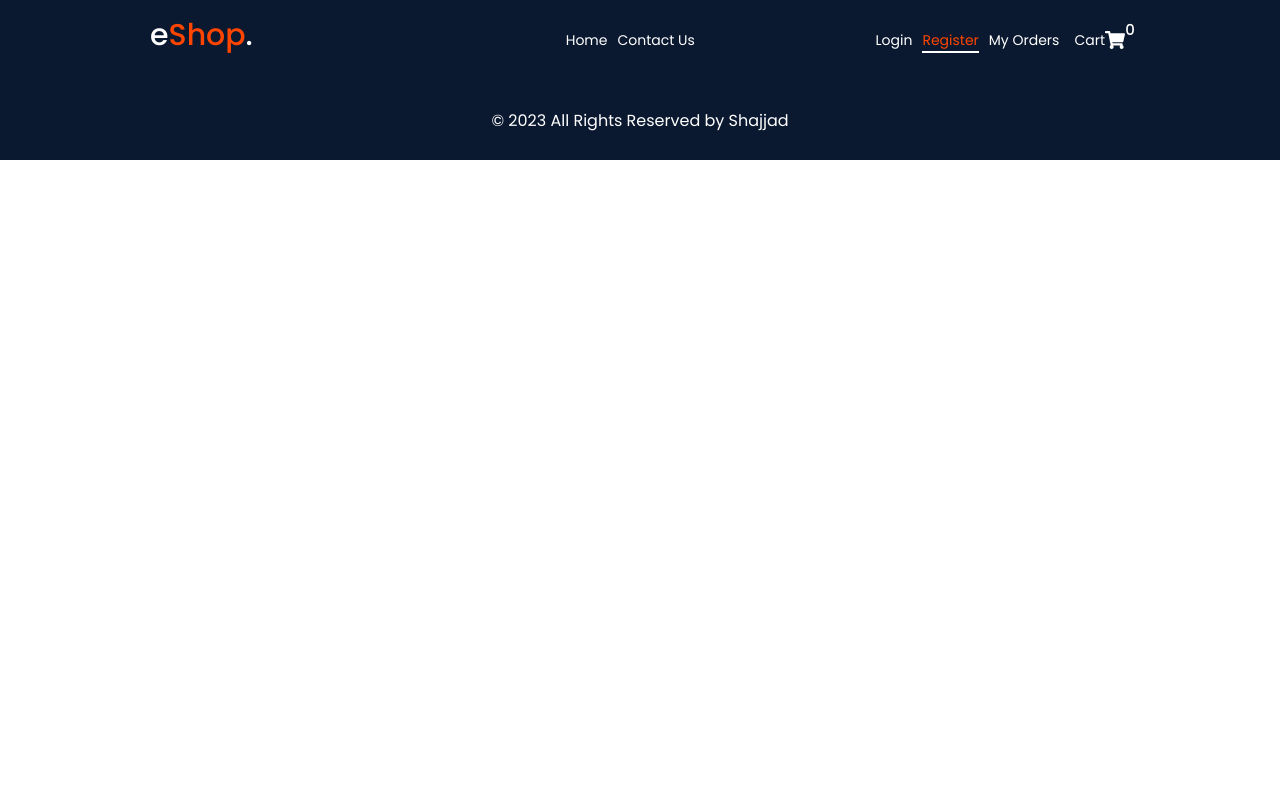
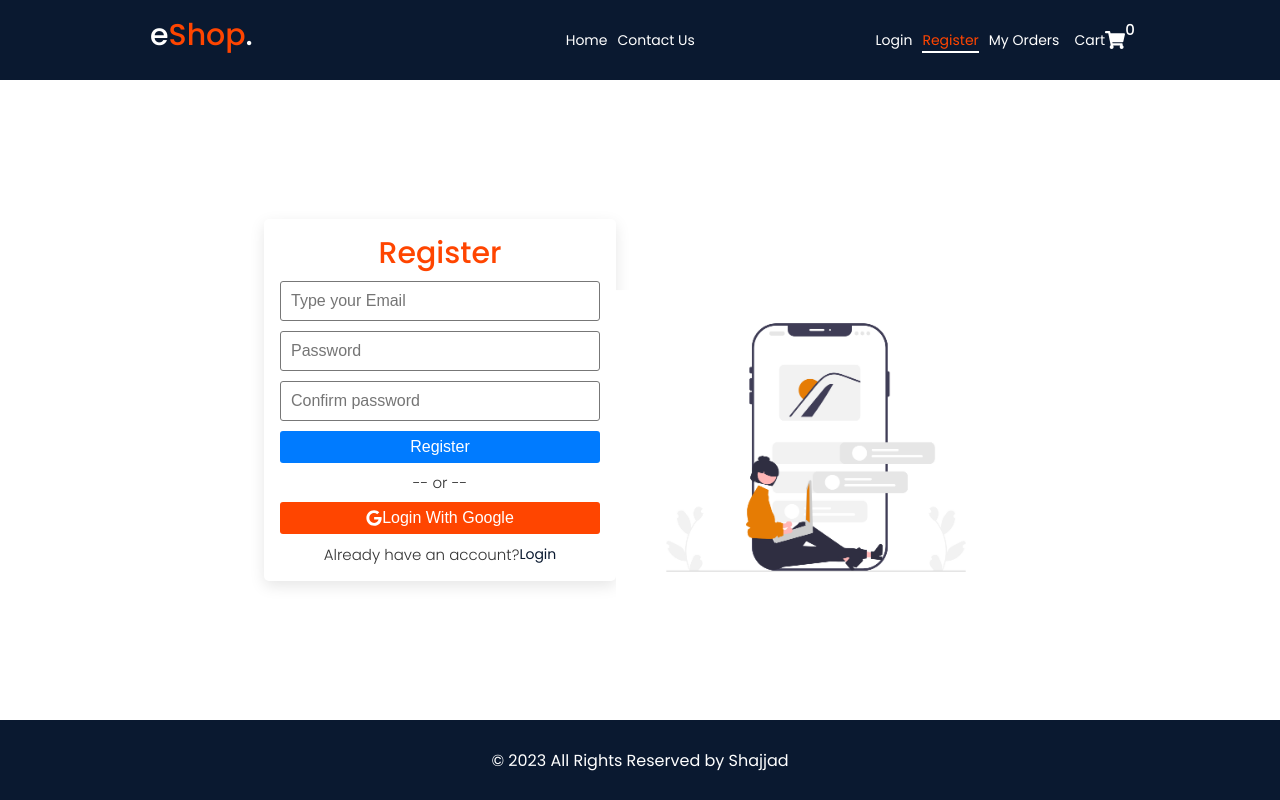
Before and after one commit to shagors/resoluteai-task-a, a React (Create React App) app: page /register in a window 1280 px wide. Built offline with nearby package versions, Linux system fonts and the light colour scheme.

Commit message:
login register and reset page design and route set for all pages and connection make them

```diff
--- a/src/App.js
+++ b/src/App.js
@@ -4,7 +4,7 @@ import { BrowserRouter, Routes, Route } from "react-router-dom";
 // components call
 import { Header, Footer } from "./components";
 // pages call
-import { Home, Contact } from "./pages";
+import { Home, Contact, Login, Register, Reset } from "./pages";
 
 function App() {
   return (
@@ -14,6 +14,9 @@ function App() {
         <Routes>
           <Route path="/" element={<Home />} />
           <Route path="/contact" element={<Contact />} />
+          <Route path="/login" element={<Login />} />
+          <Route path="/register" element={<Register />} />
+          <Route path="/reset" element={<Reset />} />
         </Routes>
         <Footer />
       </BrowserRouter>
--- /dev/null
+++ b/src/components/card/Card.js
@@ -0,0 +1,8 @@
+import React from "react";
+import styles from "./Card.module.scss";
+
+const Card = ({ children, cardClass }) => {
+  return <div className={`${styles.card} ${cardClass}`}>{children}</div>;
+};
+
+export default Card;
--- /dev/null
+++ b/src/components/card/Card.module.scss
@@ -0,0 +1,6 @@
+.card {
+    border: 1px solid transparent;
+    border-radius: 5px;
+    box-shadow: var(--box-shadow);
+    overflow: hidden;
+}
--- a/src/pages/auth/Login.js
+++ b/src/pages/auth/Login.js
@@ -1,8 +1,39 @@
 import React from "react";
 import styles from "./auth.module.scss";
+import loginImg from "../../assets/login.png";
+import { Link } from "react-router-dom";
+import { FaGoogle } from "react-icons/fa";
+import Card from "../../components/card/Card";
 
 const Login = () => {
-  return <div>Login</div>;
+  return (
+    <section className={`container ${styles.auth}`}>
+      <div className={styles.img}>
+        <img src={loginImg} alt="Login" width="400" />
+      </div>
+      <Card>
+        <div className={styles.form}>
+          <h2>Login</h2>
+          <form>
+            <input type="email" placeholder="Type your Email" required />
+            <input type="password" placeholder="Type your password" required />
+            <button className="--btn --btn-primary --btn-block">Login</button>
+            <div className={styles.links}>
+              <Link to="/reset">Forgot Password</Link>
+            </div>
+            <p>-- or --</p>
+          </form>
+          <button className="--btn --btn-danger --btn-block">
+            <FaGoogle color="#fff" /> Login With Google
+          </button>
+          <span className={styles.register}>
+            <p>Don't have an account? </p>
+            <Link to="/register">Register</Link>
+          </span>
+        </div>
+      </Card>
+    </section>
+  );
 };
 
 export default Login;
--- a/src/pages/auth/Register.js
+++ b/src/pages/auth/Register.js
@@ -1,8 +1,40 @@
 import React from "react";
+import { FaGoogle } from "react-icons/fa";
+import { Link } from "react-router-dom";
+import Card from "../../components/card/Card";
 import styles from "./auth.module.scss";
+import registerImg from "../../assets/register.png";
 
 const Register = () => {
-  return <div>Register</div>;
+  return (
+    <section className={`container ${styles.auth}`}>
+      <Card>
+        <div className={styles.form}>
+          <h2>Register</h2>
+          <form>
+            <input type="email" placeholder="Type your Email" required />
+            <input type="password" placeholder="Password" required />
+            <input type="password" placeholder="Confirm password" required />
+            <button className="--btn --btn-primary --btn-block">
+              Register
+            </button>
+            <p>-- or --</p>
+          </form>
+          <button className="--btn --btn-danger --btn-block">
+            <FaGoogle color="#fff" /> Login With Google
+          </button>
+          <span className={styles.register}>
+            <p>Already have an account? </p>
+            <Link to="/login">Login</Link>
+          </span>
+        </div>
+      </Card>
+
+      <div className={styles.img}>
+        <img src={registerImg} alt="Register" width="400" />
+      </div>
+    </section>
+  );
 };
 
 export default Register;
--- a/src/pages/auth/Reset.js
+++ b/src/pages/auth/Reset.js
@@ -1,8 +1,36 @@
 import React from "react";
+import Card from "../../components/card/Card";
 import styles from "./auth.module.scss";
+import resetImg from "../../assets/forgot.png";
+import { Link } from "react-router-dom";
 
 const Reset = () => {
-  return <div>Reset</div>;
+  return (
+    <section className={`container ${styles.auth}`}>
+      <div className={styles.img}>
+        <img src={resetImg} alt="Reset Password" width="400" />
+      </div>
+      <Card>
+        <div className={styles.form}>
+          <h2>Reset Password</h2>
+          <form>
+            <input type="text" placeholder="Email" required />
+            <button type="submit" className="--btn --btn-primary --btn-block">
+              Reset Password
+            </button>
+            <div className={styles.links}>
+              <p>
+                <Link to="/login">- Login</Link>
+              </p>
+              <p>
+                <Link to="/register">- Register</Link>
+              </p>
+            </div>
+          </form>
+        </div>
+      </Card>
+    </section>
+  );
 };
 
 export default Reset;
--- a/src/pages/index.js
+++ b/src/pages/index.js
@@ -1,2 +1,5 @@
 export { default as Home } from "./home/Home";
 export { default as Contact } from "./contact/Contact";
+export { default as Login } from "./auth/Login";
+export { default as Register } from "./auth/Register";
+export { default as Reset } from "./auth/Reset";
```
